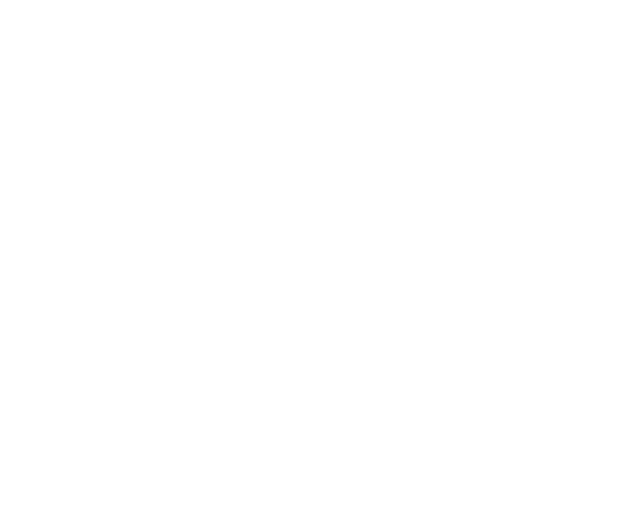
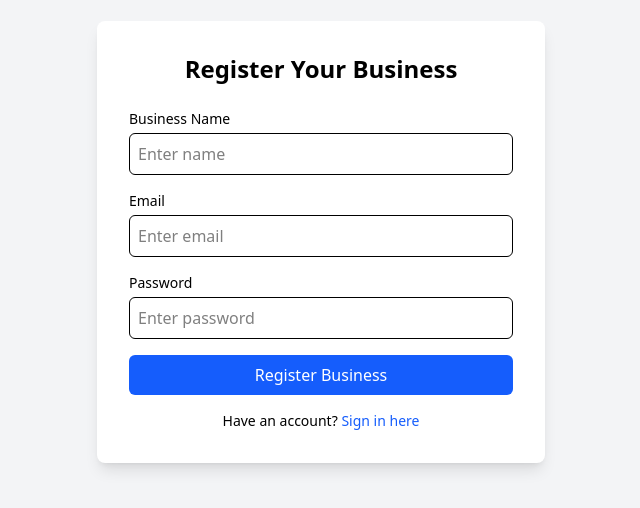
Before and after one commit to ShiroSan123/Lory, a React (Vite) app: page /RegUser in a window 1280 px wide. Before the commit this address had no page. Shown: the part 158-666 px from the top of the page, without its empty margins (319-959 px from the left). Built offline with nearby package versions, Linux system fonts and the light colour scheme.

Commit message:
Add: Reg and Auth

```diff
--- a/package.json
+++ b/package.json
@@ -37,7 +37,7 @@
     "prettier": "^3.5.3",
     "tailwindcss": "^4.1.1",
     "typescript": "^5.8.3",
-    "vite": "^6.2.0"
+    "vite": "^6.2.5"
   },
   "description": "This template provides a minimal setup to get React working in Vite with HMR and some ESLint rules.",
   "main": "eslint.config.js",
--- a/src/App.css
+++ b/src/App.css
@@ -0,0 +1,3 @@
+body {
+	background: #F7F7F9;
+}
--- a/src/App.tsx
+++ b/src/App.tsx
@@ -1,11 +1,14 @@
 import { BrowserRouter, Routes, Route } from 'react-router-dom'; // Убраны дубликаты импортов
 import './index.css';
 import { TelegramProvider } from './context/TelegramContext';
+import ProtectedRoute from './server/ProtectedRoute';
 
 // Pages
 import HomePage from './Home';
-import { Dashboard } from './Dashboard';
 import BusinessRegPage from './BusinessReg';
+import Dashboar from './Dashboard';
+import RegUser from './RegUser';
+import LoginUser from './LoginUser';
 
 // function App() {
 // 	const [count, setCount] = useState<number>(0); // Тип для count
@@ -49,8 +52,10 @@ function App() {
 			<BrowserRouter>
 				<Routes>
 					<Route path="/" element={<HomePage />} />
-					<Route path="/Dashboard" element={<Dashboard />} />
+					<Route path="/Dashboard" element={<ProtectedRoute><Dashboar /></ProtectedRoute>} />
 					<Route path="/BusinessRegPage" element={<BusinessRegPage />} />
+					<Route path="/RegUser" element={<RegUser />} />
+					<Route path="/LoginUser" element={<LoginUser />} />
 				</Routes>
 			</BrowserRouter>
 		</TelegramProvider>
--- /dev/null
+++ b/src/LoginUser.jsx
@@ -0,0 +1,119 @@
+import { useState } from "react";
+import axios from "axios";
+import { useNavigate } from "react-router-dom";
+
+const LoginUser = () => {
+	const [formData, setFormData] = useState({
+		email: "",
+		password: "",
+	});
+	const [responseMessage, setResponseMessage] = useState("");
+	const [error, setError] = useState("");
+	const navigate = useNavigate();
+
+	const handleChange = (e) => {
+		setFormData({ ...formData, [e.target.name]: e.target.value });
+	};
+
+	const handleSubmit = async (e) => {
+		e.preventDefault();
+		setResponseMessage("");
+		setError("");
+
+		try {
+			console.log("Sending request to:", `${import.meta.env.VITE_API_BASE_URL}/auth/login`);
+			console.log("Form data:", formData);
+
+			const response = await axios.post(
+				`${import.meta.env.VITE_API_BASE_URL}/auth/login`,
+				formData,
+				{
+					headers: {
+						"Content-Type": "application/json",
+					},
+				}
+			);
+
+			console.log("Response data:", response.data);
+
+			const { accessToken, user } = response.data; // Извлекаем accessToken и user
+			if (accessToken && user) {
+				localStorage.setItem("token", accessToken);
+				localStorage.setItem("userEmail", user.email); // Сохраняем email
+				localStorage.setItem("userName", user.name || ""); // Сохраняем name (если есть)
+
+				console.log("Saved token:", localStorage.getItem("token"));
+				console.log("Saved user email:", localStorage.getItem("userEmail"));
+				console.log("Saved user name:", localStorage.getItem("userName"));
+
+				setResponseMessage("Login successful!");
+				setTimeout(() => navigate("/"), 2000);
+			} else {
+				setError("No access token or user data received from server.");
+			}
+		} catch (err) {
+			setError(err.response?.data?.message || "Login failed. Please try again.");
+			console.error("Error:", err);
+		}
+	};
+
+	return (
+		<div className="min-h-screen flex items-center justify-center bg-gray-100">
+			<div className="bg-white p-8 rounded-lg shadow-lg w-full max-w-md">
+				<h2 className="text-2xl font-bold mb-6 text-center">
+					Login to Your Account
+				</h2>
+				<form onSubmit={handleSubmit} className="space-y-4">
+					<div>
+						<label htmlFor="email" className="block text-sm font-medium">
+							Email
+						</label>
+						<input
+							type="email"
+							name="email"
+							id="email"
+							value={formData.email}
+							onChange={handleChange}
+							className="mt-1 p-2 w-full border rounded-md focus:ring focus:ring-blue-300"
+							placeholder="Enter email"
+							required
+						/>
+					</div>
+					<div>
+						<label htmlFor="password" className="block text-sm font-medium">
+							Password
+						</label>
+						<input
+							type="password"
+							name="password"
+							id="password"
+							value={formData.password}
+							onChange={handleChange}
+							className="mt-1 p-2 w-full border rounded-md focus:ring focus:ring-blue-300"
+							placeholder="Enter password"
+							required
+						/>
+					</div>
+					{responseMessage && (
+						<p className="text-green-600 text-center">{responseMessage}</p>
+					)}
+					{error && <p className="text-red-600 text-center">{error}</p>}
+					<button
+						type="submit"
+						className="w-full bg-blue-600 text-white py-2 rounded-md hover:bg-blue-700 transition"
+					>
+						Login
+					</button>
+				</form>
+				<p className="mt-4 text-center text-sm">
+					Don't have an account?{" "}
+					<a href="/register" className="text-blue-600 hover:underline">
+						Register here
+					</a>
+				</p>
+			</div>
+		</div>
+	);
+};
+
+export default LoginUser;
--- /dev/null
+++ b/src/RegUser.jsx
@@ -0,0 +1,138 @@
+import { useState } from "react";
+import axios from "axios";
+import { useNavigate } from "react-router-dom";
+
+const RegUser = () => {
+	const BASE_URL = import.meta.env.VITE_API_BASE_URL;
+
+	const [formData, setFormData] = useState({
+		name: "",
+		email: "",
+		password: "",
+		phone: "",
+	});
+
+	// Состояние для отображения ответа или ошибки
+	const [responseMessage, setResponseMessage] = useState("");
+	const [error, setError] = useState("");
+
+	// Обработчик изменения полей формы
+	const handleChange = (e) => {
+		setFormData({ ...formData, [e.target.name]: e.target.value });
+	};
+	const navigate = useNavigate();
+
+	// Обработчик отправки формы
+	const handleSubmit = async (e) => {
+		e.preventDefault();
+		setResponseMessage("");
+		setError("");
+
+		try {
+			// Отправляем POST-запрос
+			const response = await axios.post(
+				`${import.meta.env.VITE_API_BASE_URL}/auth/register`,
+				formData,
+				{
+					headers: {
+						"Content-Type": "application/json",
+					},
+				}
+			);
+
+			// Успешный ответ
+			setResponseMessage("User registered successfully!");
+			setTimeout(() => navigate("/"), 2000);
+			console.log(response.data); // Здесь будут данные, которые вернул сервер
+		} catch (err) {
+			// Обработка ошибки
+			setError(
+				err.response?.data?.message || "Something went wrong. Please try again."
+			);
+			console.error(err);
+		}
+	};
+
+	return (
+		<div className="min-h-screen flex items-center justify-center bg-gray-100">
+			<div className="bg-white p-8 rounded-lg shadow-lg w-full max-w-md">
+				<h2 className="text-2xl font-bold mb-6 text-center">
+					Register Your Business
+				</h2>
+
+				{/* Форма */}
+				<form onSubmit={handleSubmit} className="space-y-4">
+					<div>
+						<label htmlFor="name" className="block text-sm font-medium">
+							Business Name
+						</label>
+						<input
+							type="text"
+							name="name"
+							id="name"
+							value={formData.name}
+							onChange={handleChange}
+							className="mt-1 p-2 w-full border rounded-md focus:ring focus:ring-blue-300"
+							placeholder="Enter name"
+							required
+						/>
+					</div>
+
+					<div>
+						<label htmlFor="email" className="block text-sm font-medium">
+							Email
+						</label>
+						<input
+							type="email"
+							name="email"
+							id="email"
+							value={formData.email}
+							onChange={handleChange}
+							className="mt-1 p-2 w-full border rounded-md focus:ring focus:ring-blue-300"
+							placeholder="Enter email"
+							required
+						/>
+					</div>
+
+					<div>
+						<label htmlFor="password" className="block text-sm font-medium">
+							Password
+						</label>
+						<input
+							type="password"
+							name="password"
+							id="password"
+							value={formData.password}
+							onChange={handleChange}
+							className="mt-1 p-2 w-full border rounded-md focus:ring focus:ring-blue-300"
+							placeholder="Enter password"
+							required
+						/>
+					</div>
+
+					{/* Сообщение об успехе или ошибке */}
+					{responseMessage && (
+						<p className="text-green-600 text-center">{responseMessage}</p>
+					)}
+					{error && <p className="text-red-600 text-center">{error}</p>}
+
+					{/* Кнопка отправки */}
+					<button
+						type="submit"
+						className="w-full bg-blue-600 text-white py-2 rounded-md hover:bg-blue-700 transition"
+					>
+						Register Business
+					</button>
+				</form>
+				<p className="mt-4 text-center text-sm">
+					Have an account?{" "}
+					<a href="/LoginUser" className="text-blue-600 hover:underline">
+						Sign in here
+					</a>
+				</p>
+			</div>
+		</div>
+	)
+}
+
+export default RegUser;
--- a/src/components/Layout/MainContent.jsx
+++ b/src/components/Layout/MainContent.jsx
@@ -1,13 +1,12 @@
 export function MainContent() {
 	return (
 		<main
-			className="pt-16 px-4 sm:px-6 md:ml-64 md:mr-64 h-[calc(100vh-4rem)] overflow-y-auto"
-			style={{ backgroundColor: '#f5f7fa' }}
+			className="fixed top-20 md:left-4 w-full rounded-2xl bg-white px-4 md:pt-2 md:px-6 md:ml-64 h-[calc(100vh-5rem)] overflow-y-auto"
 		>
 			<h1 className="text-xl sm:text-2xl font-bold mb-6">Дашборд</h1>
 
 			{/* Charts */}
-			<div className="grid grid-cols-1 lg:grid-cols-2 gap-6">
+			<div className="grid grid-cols-1 lg:grid-cols-2 gap-6 md:w-[calc(100vw-20rem)]">
 				{Array.from({ length: 20 }).map((_, index) => (
 					<div className="bg-white p-6 rounded-lg shadow">
 						<h1>hello</h1>
--- /dev/null
+++ b/src/server/ProtectedRoute.jsx
@@ -0,0 +1,8 @@
+import { Navigate } from "react-router-dom";
+
+const ProtectedRoute = ({ children }) => {
+	const token = localStorage.getItem("token");
+	return token ? children : <Navigate to="/" />;
+};
+
+export default ProtectedRoute;
--- a/vite.config.js
+++ b/vite.config.js
@@ -6,12 +6,12 @@ import tailwindcss from '@tailwindcss/vite'
 export default {
 	server: {
 		proxy: {
-			'/auth': {
-				target: 'https://example.com',
+			'/api': {
+				target: 'http://localhost:4200',
 				changeOrigin: true,
-				secure: false, // Если SSL-сертификат невалидный
 			},
 		},
+		port: 4200
 	},
 	plugins: [
 		react(),
```
Also changed, not shown: src/Dashboard.jsx (+50 -18 lines), src/components/Layout/Header.jsx (+23 -12 lines), src/components/Layout/LeftSideBar.jsx (+4 -13 lines), src/components/navbar.jsx (+8 -10 lines), 2 other files (tests, documents, lock files or other folders).
